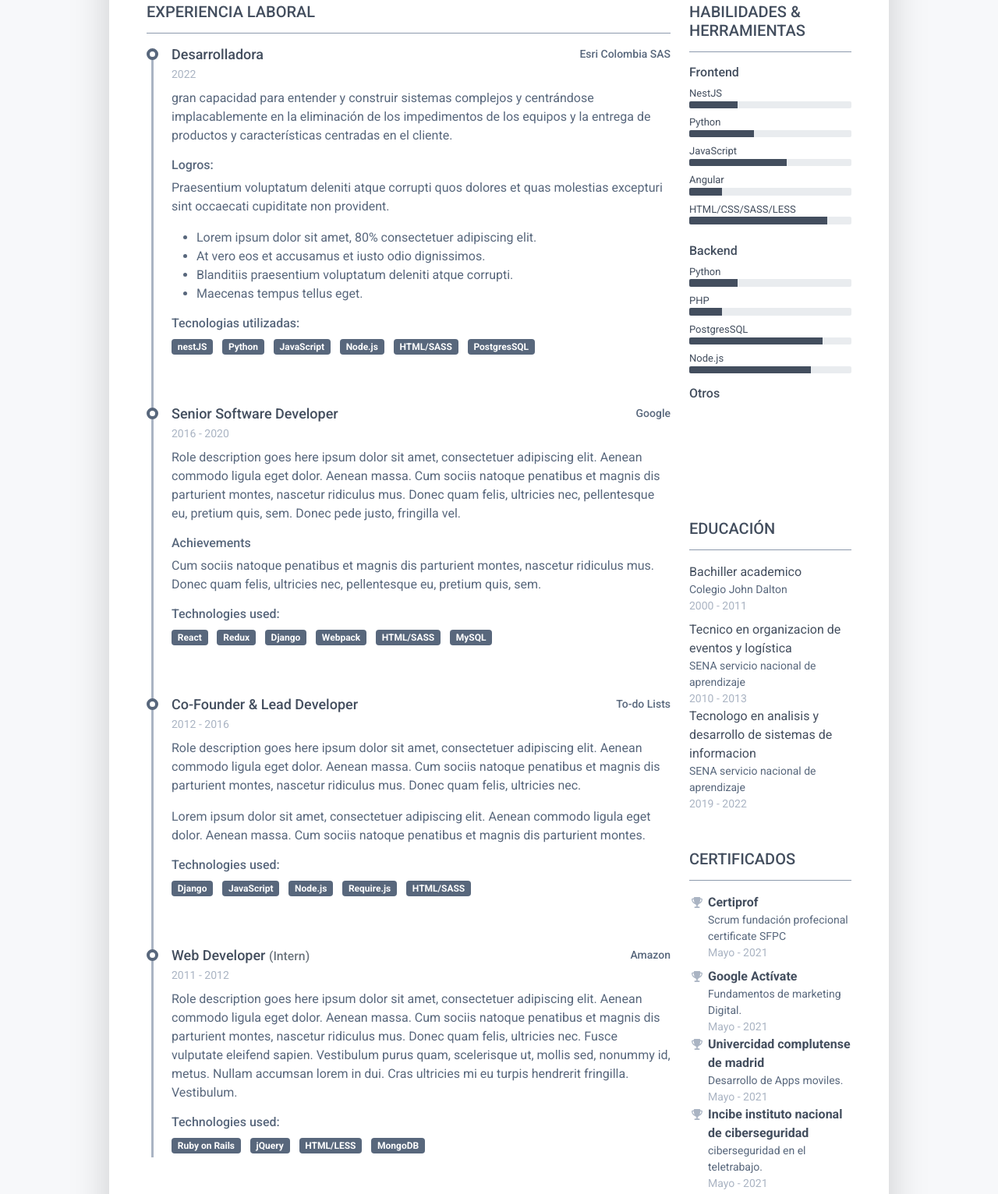
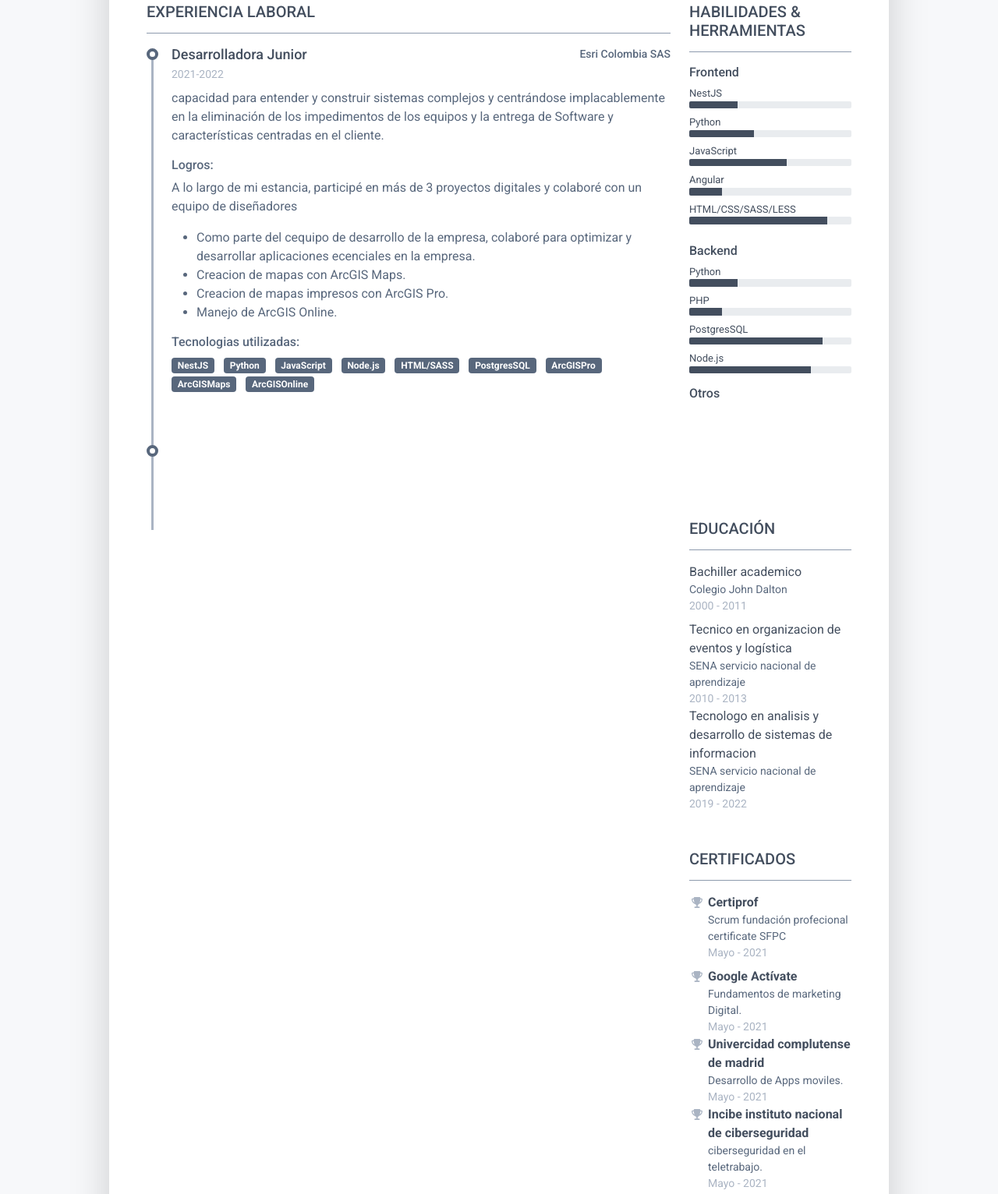
Before and after one commit to AriadnaGomez1990/CV-ariadna, a plain HTML site: page index.html in a window 1280 px wide. Shown: the part 471-2003 px from the top of the page at 78% size. Drawn offline with Linux system fonts and the light colour scheme.

Commit message:
Update index.html

```diff
--- a/index.html
+++ b/index.html
@@ -75,7 +75,7 @@
 						<p class="mb-0">Scrum Master con 6 meses de experiencia con una gran capacidad para entender y
 							construir sistemas complejos y centrándose implacablemente en la eliminación de los
 							impedimentos de los equipos y la entrega de productos y características centradas en el
-							cliente. Dirigió equipos de 5 a 10 personas en los departamentos de tecnología, negocios y
+							cliente. Dirigi equipos de 5 a 7 personas en los departamentos de tecnología, negocios y
 							diseño.</p>
 					</div>
 				</section>
@@ -92,35 +92,38 @@
 										<div class="resume-timeline-item-header mb-2">
 											<div class="d-flex flex-column flex-md-row">
 												<h3 class="resume-position-title font-weight-bold mb-1"> Desarrolladora
+													Junior
 												</h3>
 												<div class="resume-company-name ms-auto">Esri Colombia SAS</div>
 											</div>
 											<!--//row-->
-											<div class="resume-position-time">2022 </div>
+											<div class="resume-position-time">2021-2022 </div>
 										</div>
 										<!--//resume-timeline-item-header-->
 										<div class="resume-timeline-item-desc">
-											<p> gran capacidad para
+											<p> capacidad para
 												entender y construir sistemas complejos y centrándose implacablemente en
 												la eliminación de los impedimentos de los equipos y la entrega de
-												productos y características centradas en el cliente.
+												Software y características centradas en el cliente.
 
 											</p>
 											<h4 class="resume-timeline-item-desc-heading font-weight-bold">Logros:
 											</h4>
-											<p>Praesentium voluptatum deleniti atque corrupti quos dolores et quas
-												molestias excepturi sint occaecati cupiditate non provident.</p>
+											<p>A lo largo de mi estancia, participé en más de 3 proyectos digitales y
+												colaboré con un equipo de diseñadores</p>
 											<ul>
-												<li>Lorem ipsum dolor sit amet, 80% consectetuer adipiscing elit.</li>
-												<li>At vero eos et accusamus et iusto odio dignissimos.</li>
-												<li>Blanditiis praesentium voluptatum deleniti atque corrupti.</li>
-												<li>Maecenas tempus tellus eget.</li>
+												<li>Como parte del cequipo de desarrollo de la empresa, colaboré
+													para optimizar y desarrollar aplicaciones ecenciales en la empresa.
+												</li>
+												<li>Creacion de mapas con ArcGIS Maps.</li>
+												<li>Creacion de mapas impresos con ArcGIS Pro.</li>
+												<li>Manejo de ArcGIS Online.</li>
 											</ul>
 											<h4 class="resume-timeline-item-desc-heading font-weight-bold">Tecnologias
 												utilizadas:</h4>
 											<ul class="list-inline">
 												<li class="list-inline-item"><span
-														class="badge bg-secondary badge-pill">nestJS</span></li>
+														class="badge bg-secondary badge-pill">NestJS</span></li>
 												<li class="list-inline-item"><span
 														class="badge bg-secondary badge-pill">Python</span></li>
 												<li class="list-inline-item"><span
@@ -131,6 +134,12 @@
 														class="badge bg-secondary badge-pill">HTML/SASS</span></li>
 												<li class="list-inline-item"><span
 														class="badge bg-secondary badge-pill">PostgresSQL</span></li>
+												<li class="list-inline-item"><span
+														class="badge bg-secondary badge-pill">ArcGISPro</span></li>
+												<li class="list-inline-item"><span
+														class="badge bg-secondary badge-pill">ArcGISMaps</span></li>
+												<li class="list-inline-item"><span
+														class="badge bg-secondary badge-pill">ArcGISOnline</span></li>
 											</ul>
 										</div>
 										<!--//resume-timeline-item-desc-->
@@ -142,119 +151,32 @@
 
 										<div class="resume-timeline-item-header mb-2">
 											<div class="d-flex flex-column flex-md-row">
-												<h3 class="resume-position-title font-weight-bold mb-1">Senior Software
-													Developer</h3>
-												<div class="resume-company-name ms-auto">Google</div>
+												<h3 class="resume-position-title font-weight-bold mb-1"></h3>
+												<div class="resume-company-name ms-auto"></div>
 											</div>
 											<!--//row-->
-											<div class="resume-position-time">2016 - 2020</div>
+											<div class="resume-position-time"></div>
 										</div>
 										<!--//resume-timeline-item-header-->
 										<div class="resume-timeline-item-desc">
-											<p>Role description goes here ipsum dolor sit amet, consectetuer adipiscing
-												elit. Aenean commodo ligula eget dolor. Aenean massa. Cum sociis natoque
-												penatibus et magnis dis parturient montes, nascetur ridiculus mus. Donec
-												quam felis, ultricies nec, pellentesque eu, pretium quis, sem. Donec
-												pede justo, fringilla vel.</p>
-											<h4 class="resume-timeline-item-desc-heading font-weight-bold">Achievements
+											<p< /p>
+												<h4 class="resume-timeline-item-desc-heading font-weight-bold">
 												</h4>
-											<p>Cum sociis natoque penatibus et magnis dis parturient montes, nascetur
-												ridiculus mus. Donec quam felis, ultricies nec, pellentesque eu, pretium
-												quis, sem.</p>
-											<h4 class="resume-timeline-item-desc-heading font-weight-bold">Technologies
-												used:</h4>
+												<p></p>
+												<h4 class="resume-timeline-item-desc-heading font-weight-bold"></h4>
 												<ul class="list-inline">
 													<li class="list-inline-item"><span
-														class="badge bg-secondary badge-pill">React</span></li>
+															class="badge bg-secondary badge-pill"></span></li>
 													<li class="list-inline-item"><span
-														class="badge bg-secondary badge-pill">Redux</span></li>
+															class="badge bg-secondary badge-pill"></span></li>
 													<li class="list-inline-item"><span
-														class="badge bg-secondary badge-pill">Django</span></li>
+															class="badge bg-secondary badge-pill"></span></li>
 													<li class="list-inline-item"><span
-														class="badge bg-secondary badge-pill">Webpack</span></li>
+															class="badge bg-secondary badge-pill"></span></li>
 													<li class="list-inline-item"><span
-														class="badge bg-secondary badge-pill">HTML/SASS</span></li>
+															class="badge bg-secondary badge-pill"></span></li>
 													<li class="list-inline-item"><span
-														class="badge bg-secondary badge-pill">MySQL</span></li>
-											</ul>
-										</div>
-										<!--//resume-timeline-item-desc-->
-
-									</article>
-									<!--//resume-timeline-item-->
-
-									<article class="resume-timeline-item position-relative pb-5">
-
-										<div class="resume-timeline-item-header mb-2">
-											<div class="d-flex flex-column flex-md-row">
-												<h3 class="resume-position-title font-weight-bold mb-1">Co-Founder &
-													Lead Developer</h3>
-												<div class="resume-company-name ms-auto">To-do Lists</div>
-											</div>
-											<!--//row-->
-											<div class="resume-position-time">2012 - 2016</div>
-										</div>
-										<!--//resume-timeline-item-header-->
-										<div class="resume-timeline-item-desc">
-											<p>Role description goes here ipsum dolor sit amet, consectetuer adipiscing
-												elit. Aenean commodo ligula eget dolor. Aenean massa. Cum sociis natoque
-												penatibus et magnis dis parturient montes, nascetur ridiculus mus. Donec
-												quam felis, ultricies nec.</p>
-											<p>Lorem ipsum dolor sit amet, consectetuer adipiscing elit. Aenean commodo
-												ligula eget dolor. Aenean massa. Cum sociis natoque penatibus et magnis
-												dis parturient montes.</p>
-											<h4 class="resume-timeline-item-desc-heading font-weight-bold">Technologies
-												used:</h4>
-											<ul class="list-inline">
-												<li class="list-inline-item"><span
-														class="badge bg-secondary badge-pill">Django</span></li>
-												<li class="list-inline-item"><span
-														class="badge bg-secondary badge-pill">JavaScript</span></li>
-												<li class="list-inline-item"><span
-														class="badge bg-secondary badge-pill">Node.js</span></li>
-												<li class="list-inline-item"><span
-														class="badge bg-secondary badge-pill">Require.js</span></li>
-												<li class="list-inline-item"><span
-														class="badge bg-secondary badge-pill">HTML/SASS</span></li>
-											</ul>
-										</div>
-										<!--//resume-timeline-item-desc-->
-
-									</article>
-									<!--//resume-timeline-item-->
-
-									<article class="resume-timeline-item position-relative">
-
-										<div class="resume-timeline-item-header mb-2">
-											<div class="d-flex flex-column flex-md-row">
-												<h3 class="resume-position-title font-weight-bold mb-1">Web Developer
-													<small class="text-muted">(Intern)</small>
-												</h3>
-												<div class="resume-company-name ms-auto">Amazon</div>
-											</div>
-											<!--//row-->
-											<div class="resume-position-time">2011 - 2012</div>
-										</div>
-										<!--//resume-timeline-item-header-->
-										<div class="resume-timeline-item-desc">
-											<p>Role description goes here ipsum dolor sit amet, consectetuer adipiscing
-												elit. Aenean commodo ligula eget dolor. Aenean massa. Cum sociis natoque
-												penatibus et magnis dis parturient montes, nascetur ridiculus mus. Donec
-												quam felis, ultricies nec. Fusce vulputate eleifend sapien. Vestibulum
-												purus quam, scelerisque ut, mollis sed, nonummy id, metus. Nullam
-												accumsan lorem in dui. Cras ultricies mi eu turpis hendrerit fringilla.
-												Vestibulum.</p>
-											<h4 class="resume-timeline-item-desc-heading font-weight-bold">Technologies
-												used:</h4>
-											<ul class="list-inline">
-												<li class="list-inline-item"><span
-														class="badge bg-secondary badge-pill">Ruby on Rails</span></li>
-												<li class="list-inline-item"><span
-														class="badge bg-secondary badge-pill">jQuery</span></li>
-												<li class="list-inline-item"><span
-														class="badge bg-secondary badge-pill">HTML/LESS</span></li>
-												<li class="list-inline-item"><span
-														class="badge bg-secondary badge-pill">MongoDB</span></li>
+															class="badge bg-secondary badge-pill"></span></li>
 												</ul>
 										</div>
 										<!--//resume-timeline-item-desc-->
@@ -265,12 +187,6 @@
 
 								</div>
 								<!--//resume-timeline-->
-
-
-
-
-
-
 							</div>
 						</section>
 						<!--//experience-section-->
```
Lines whose indentation alone changed are shown as unchanged.
